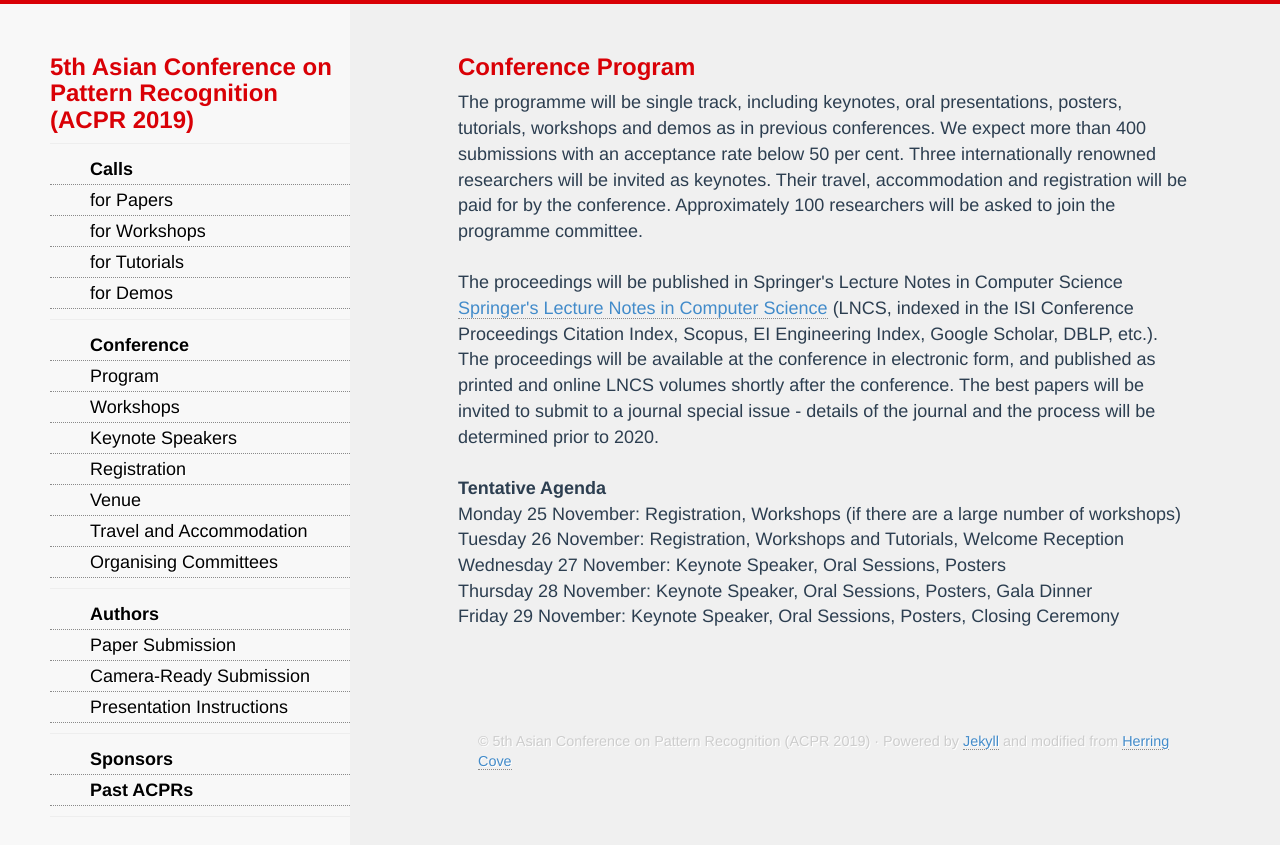
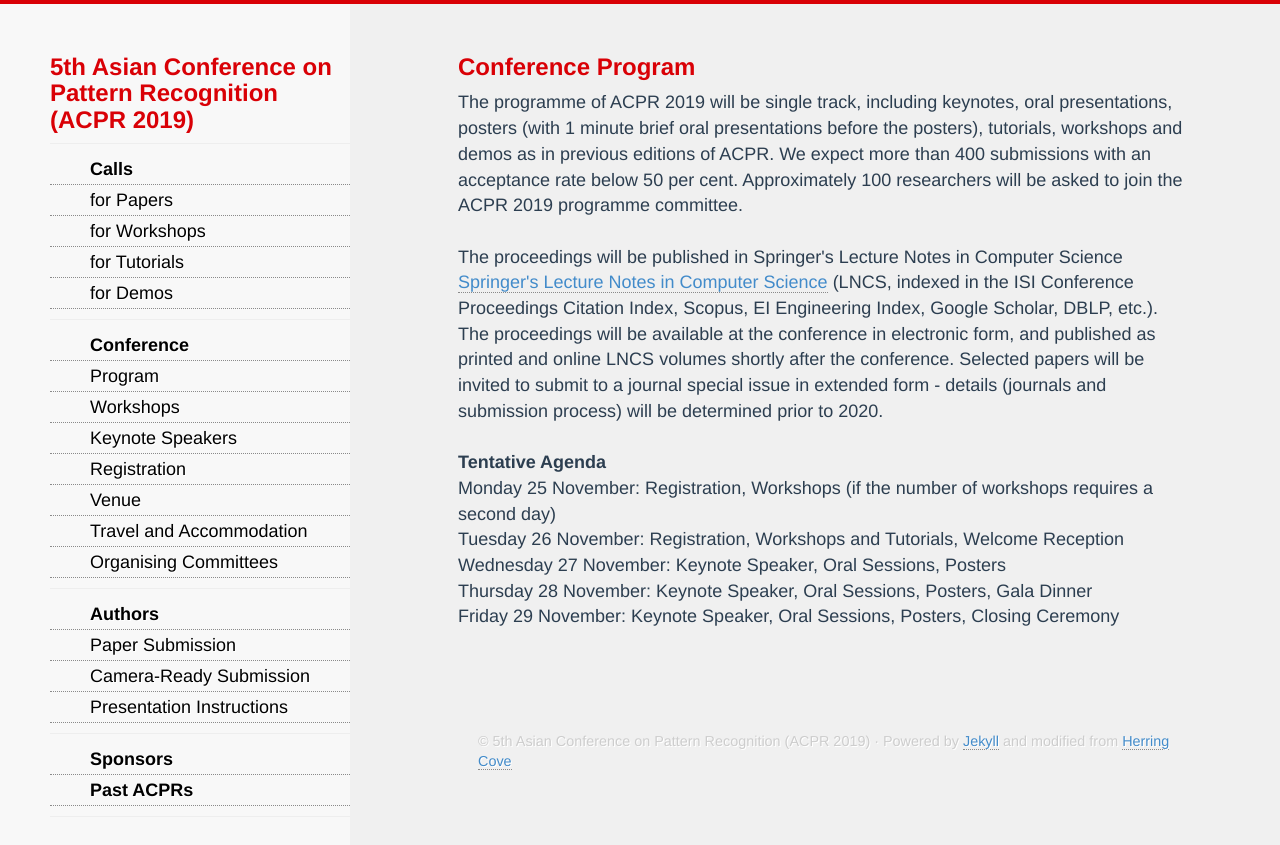
Before and after one commit to AndrewChenUoA/ACPR2019, a Jekyll site: the page built from program.html, in a window 1280 px wide. Shown: the top 845 px of the page. Built offline with Jekyll 4.4.1, drawn with Linux system fonts in a browser that asks for light colours; nearby versions of some CDN libraries; Markdown is read by kramdown in place of the engine named in the settings.

Commit message:
Text updates

```diff
--- a/program.html
+++ b/program.html
@@ -4,19 +4,17 @@ title: ACPR 2019 - The 5th Asian Conference on Pattern Recognition
 <div>
   <h3>Conference Program</h3>
 
-  The programme will be single track, including keynotes, oral presentations, posters, tutorials, workshops and demos as in previous conferences.
-  We expect more than 400 submissions with an acceptance rate below 50 per cent.
-  Three internationally renowned researchers will be invited as keynotes. Their travel, accommodation and registration will be paid for by the conference.
-  Approximately 100 researchers will be asked to join the programme committee.
+  The programme of ACPR 2019 will be single track, including keynotes, oral presentations, posters (with 1 minute brief oral presentations before the posters), tutorials, workshops and demos as in previous editions of ACPR.
+  We expect more than 400 submissions with an acceptance rate below 50 per cent. Approximately 100 researchers will be asked to join the ACPR 2019 programme committee.
   <br/><br/>
 
   The proceedings will be published in Springer's Lecture Notes in Computer Science <a href="https://www.springer.com/gp/computer-science/lncs">Springer's Lecture Notes in Computer Science</a> (LNCS, indexed in the ISI Conference Proceedings Citation Index, Scopus, EI Engineering Index, Google Scholar, DBLP, etc.).
   The proceedings will be available at the conference in electronic form, and published as printed and online LNCS volumes shortly after the conference.
-  The best papers will be invited to submit to a journal special issue - details of the journal and the process will be determined prior to 2020.
+  Selected papers will be invited to submit to a journal special issue in extended form - details (journals and submission process) will be determined prior to 2020.
   <br/><br/>
 
   <b>Tentative Agenda</b><br/>
-  Monday 25 November: Registration, Workshops (if there are a large number of workshops)<br/>
+  Monday 25 November: Registration, Workshops (if the number of workshops requires a second day)<br/>
   Tuesday 26 November: Registration, Workshops and Tutorials, Welcome Reception<br/>
   Wednesday 27 November: Keynote Speaker, Oral Sessions, Posters<br/>
   Thursday 28 November: Keynote Speaker, Oral Sessions, Posters, Gala Dinner<br/>
```
